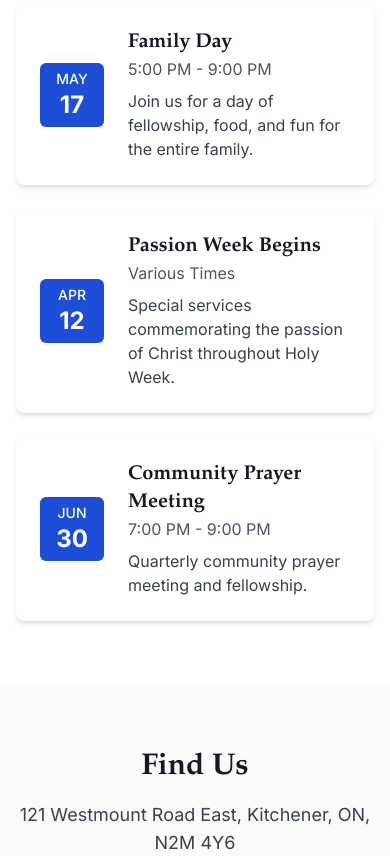
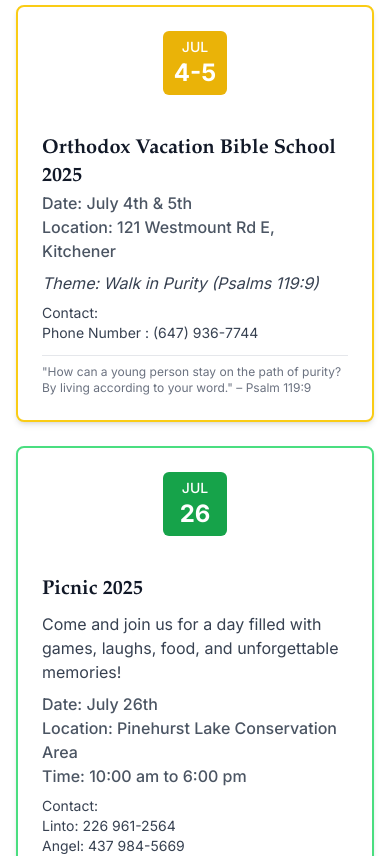
Before and after one commit to jerin10john/stmarysoc, a React (Vite) app in the folder stmarysoc/: page / in a window 390 px wide. Shown: the part 5060-5916 px from the top of the page. Built offline with nearby package versions, Linux system fonts and the light colour scheme.

Commit message:
Added 2 Events (#7)

```diff
--- a/stmarysoc/src/pages/HomePage.tsx
+++ b/stmarysoc/src/pages/HomePage.tsx
@@ -270,6 +270,51 @@ const HomePage: React.FC = () => {
           </div>
 
           <div className="max-w-3xl mx-auto">
+            {/* OVBS 2025 Event Card */}
+            <div className="bg-white dark:bg-gray-800 rounded-lg shadow-md overflow-hidden mb-6 border-2 border-yellow-400">
+              <div className="p-6 flex flex-col md:flex-row gap-6 items-center">
+                <div className="min-w-16 h-16 bg-yellow-500 dark:bg-yellow-600 text-white flex flex-col items-center justify-center rounded-md mb-4 md:mb-0">
+                  <span className="text-sm font-medium">JUL</span>
+                  <span className="text-2xl font-bold">4-5</span>
+                </div>
+                <div className="flex-1">
+                  <h3 className="text-xl font-serif font-semibold text-gray-900 dark:text-white">Orthodox Vacation Bible School 2025</h3>
+                  <p className="text-gray-600 dark:text-gray-400 font-medium">Date: July 4th & 5th</p>
+                  <p className="text-gray-600 dark:text-gray-400 font-medium">Location: 121 Westmount Rd E, Kitchener</p>
+                  <p className="text-gray-700 dark:text-gray-300 mt-2 italic">Theme: Walk in Purity (Psalms 119:9)</p>
+                  <div className="mt-2 text-sm text-gray-700 dark:text-gray-300">
+                    <div>Contact:</div>
+                    <div> Phone Number : (647) 936-7744</div>
+                  </div>
+                  <div className="mt-3 text-xs text-gray-500 dark:text-gray-400 border-t pt-2">
+                    "How can a young person stay on the path of purity? By living according to your word." – Psalm 119:9
+                  </div>
+                </div>
+              </div>
+            </div>
+
+            {/* Picnic 2025 Event Card */}
+            <div className="bg-white dark:bg-gray-800 rounded-lg shadow-md overflow-hidden mb-6 border-2 border-green-400">
+              <div className="p-6 flex flex-col md:flex-row gap-6 items-center">
+                <div className="min-w-16 h-16 bg-green-600 dark:bg-green-700 text-white flex flex-col items-center justify-center rounded-md mb-4 md:mb-0">
+                  <span className="text-sm font-medium">JUL</span>
+                  <span className="text-2xl font-bold">26</span>
+                </div>
+                <div className="flex-1">
+                  <h3 className="text-xl font-serif font-semibold text-gray-900 dark:text-white">Picnic 2025</h3>
+                  <p className="text-gray-700 dark:text-gray-300 mt-2">Come and join us for a day filled with games, laughs, food, and unforgettable memories!</p>
+                  <p className="text-gray-600 dark:text-gray-400 font-medium mt-2">Date: July 26th</p>
+                  <p className="text-gray-600 dark:text-gray-400 font-medium">Location: Pinehurst Lake Conservation Area</p>
+                  <p className="text-gray-600 dark:text-gray-400 font-medium">Time: 10:00 am to 6:00 pm</p>
+                  <div className="mt-2 text-sm text-gray-700 dark:text-gray-300">
+                    <div>Contact:</div>
+                    <div>Linto: 226 961-2564</div>
+                    <div>Angel: 437 984-5669</div>
+                  </div>
+                </div>
+              </div>
+            </div>
+
             <div className="bg-white dark:bg-gray-800 rounded-lg shadow-md overflow-hidden mb-6">
               <div className="p-6 flex gap-6 items-center">
                 <div className="min-w-16 h-16 bg-blue-700 dark:bg-blue-800 text-white flex flex-col items-center justify-center rounded-md">
```
Also changed, not shown: 5 other files (tests, documents, lock files or other folders).
